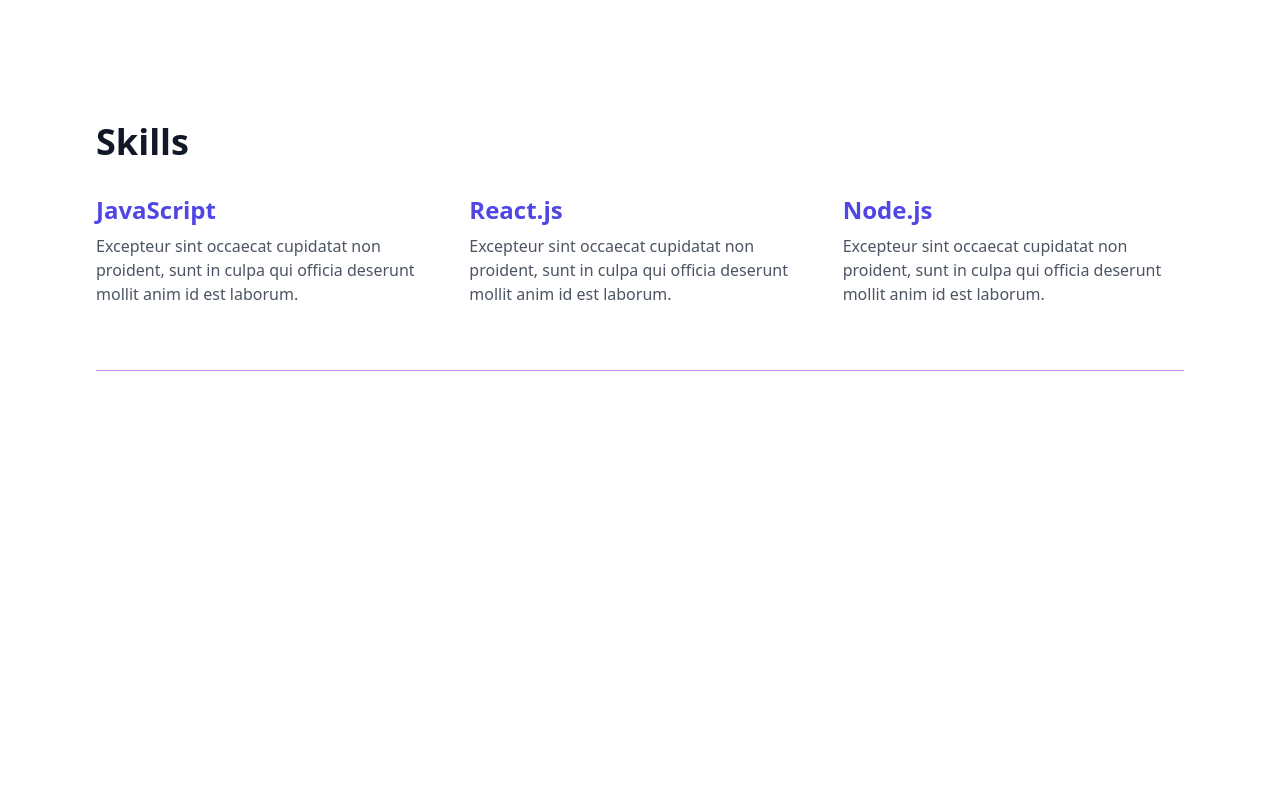
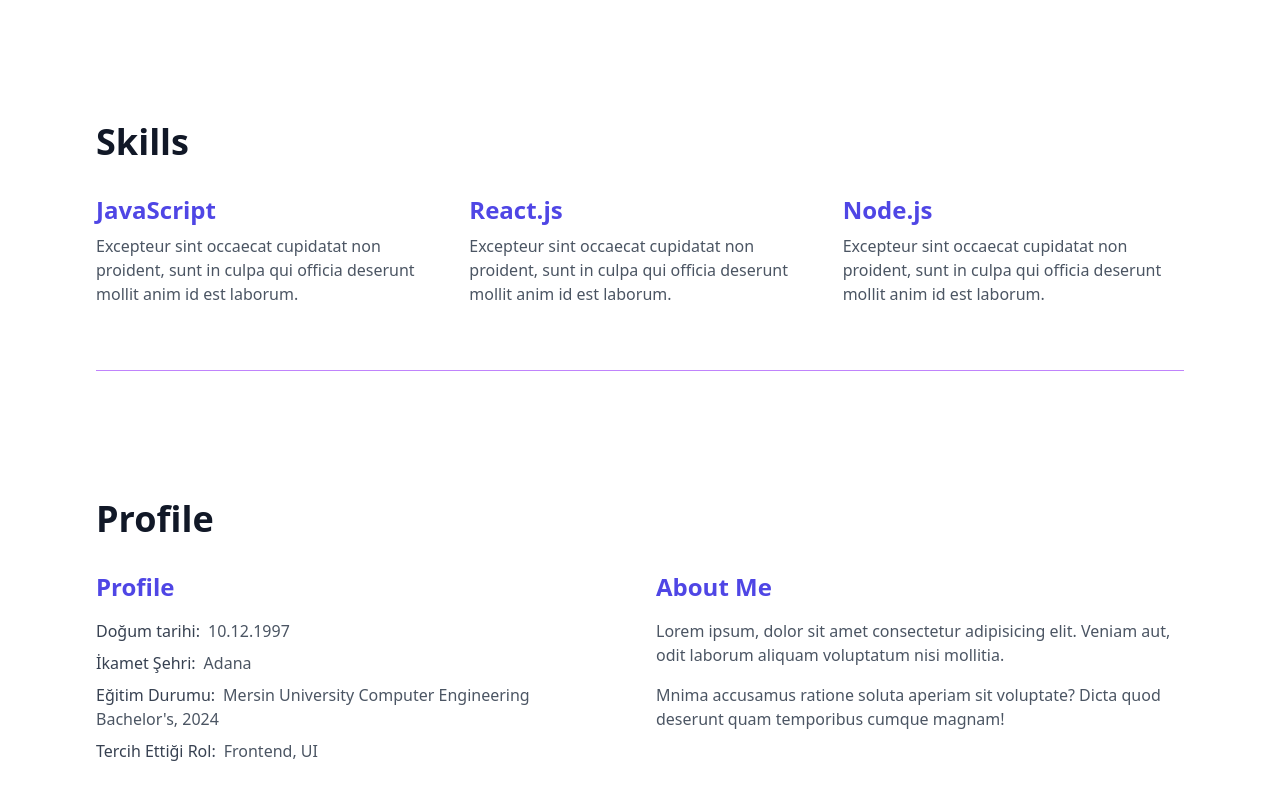
Before and after one commit to csrmehmet/portfolyo, a React (Vite) app: page / in a window 1280 px wide. Shown: the part 594-1394 px from the top of the page. Before the commit the page ends 1029 px from the top, so only its background shows below. Built offline with nearby package versions, Linux system fonts and the light colour scheme.

Commit message:
added initial values for profile component and profile component completed

```diff
--- a/src/components/Profile.jsx
+++ b/src/components/Profile.jsx
@@ -1,10 +1,46 @@
-function Profile(){
-    return(
-        <div>
+import { useSelector } from 'react-redux';
 
+function Profile() {
+  const personalInfo = useSelector(state => state.user);
+  const profile = personalInfo.profile;
+  const aboutMe = personalInfo.aboutMe;
+
+  return (
+    <section className="profile container mx-auto px-24 py-16">
+      <h2 className="text-4xl font-bold mb-8 text-gray-900 dark:text-white">Profile</h2>
+      <div className="flex flex-col md:flex-row gap-8">
+        <div className="profile-details md:w-1/2">
+          <h3 className="text-2xl font-semibold mb-4 text-indigo-600 dark:text-indigo-400">Profile</h3>
+          <div className="mb-2">
+            <span className="font-medium text-gray-700 dark:text-gray-300">Doğum tarihi:</span>
+            <span className="ml-2 text-gray-600 dark:text-gray-400">{profile.birthDate}</span>
+          </div>
+          <div className="mb-2">
+            <span className="font-medium text-gray-700 dark:text-gray-300">İkamet Şehri:</span>
+            <span className="ml-2 text-gray-600 dark:text-gray-400">{profile.city}</span>
+          </div>
+          <div className="mb-2">
+            <span className="font-medium text-gray-700 dark:text-gray-300">Eğitim Durumu:</span>
+            <span className="ml-2 text-gray-600 dark:text-gray-400">
+              {profile.education.university} {profile.education.department}<br />
+              {profile.education.degree}, {profile.education.graduationYear}
+            </span>
+          </div>
+          <div className="mb-2">
+            <span className="font-medium text-gray-700 dark:text-gray-300">Tercih Ettiği Rol:</span>
+            <span className="ml-2 text-gray-600 dark:text-gray-400">{profile.preferredRole}</span>
+          </div>
         </div>
-    )
+        <div className="about-me md:w-1/2">
+          <h3 className="text-2xl font-semibold mb-4 text-indigo-600 dark:text-indigo-400">About Me</h3>
+          {aboutMe && aboutMe.paragraphs && aboutMe.paragraphs.map((paragraph, index) => (
+            <p key={index} className="mb-4 text-gray-600 dark:text-gray-400">{paragraph}</p>
+          ))}
+        </div>
+      </div>
+      <div className="mt-16 border-b border-purple-400 dark:border-gray-700"></div>
+    </section>
+  );
 }
 
-
 export default Profile;
--- a/src/components/Skills.jsx
+++ b/src/components/Skills.jsx
@@ -3,6 +3,7 @@
 
 function Skills() {
   const skills = useSelector(state => state.user.skills);
+
 
 
 
--- a/src/store/reducers/userReducer.js
+++ b/src/store/reducers/userReducer.js
@@ -4,7 +4,9 @@
 const initialState = {
   ...mockData.personalInfo,
   socialLinks: mockData.socialLinks,
-  skills:mockData.skills
+  skills:mockData.skills,
+  aboutMe: mockData.aboutMe
+
 };
 
 const userReducer = (state = initialState, action) => {
```
